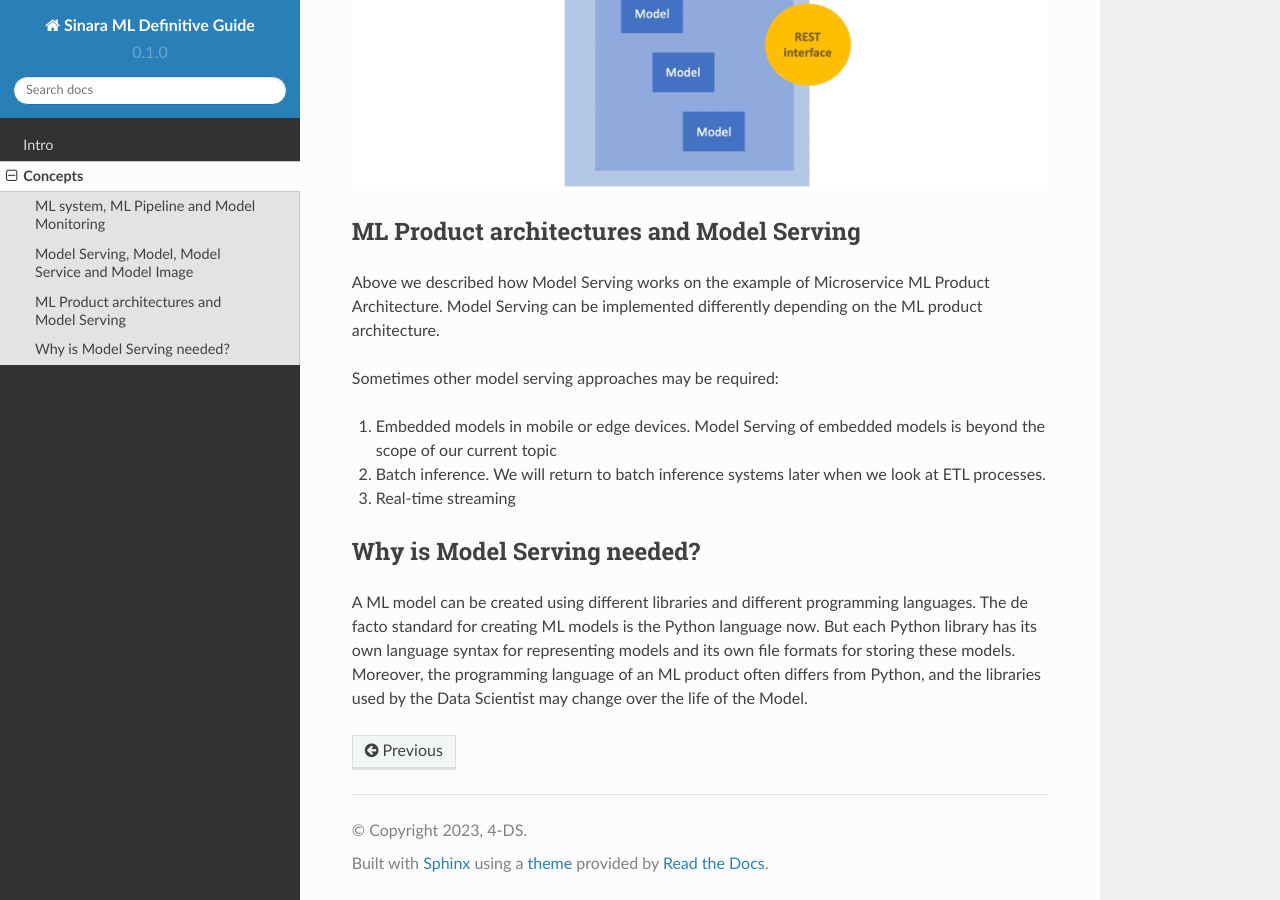
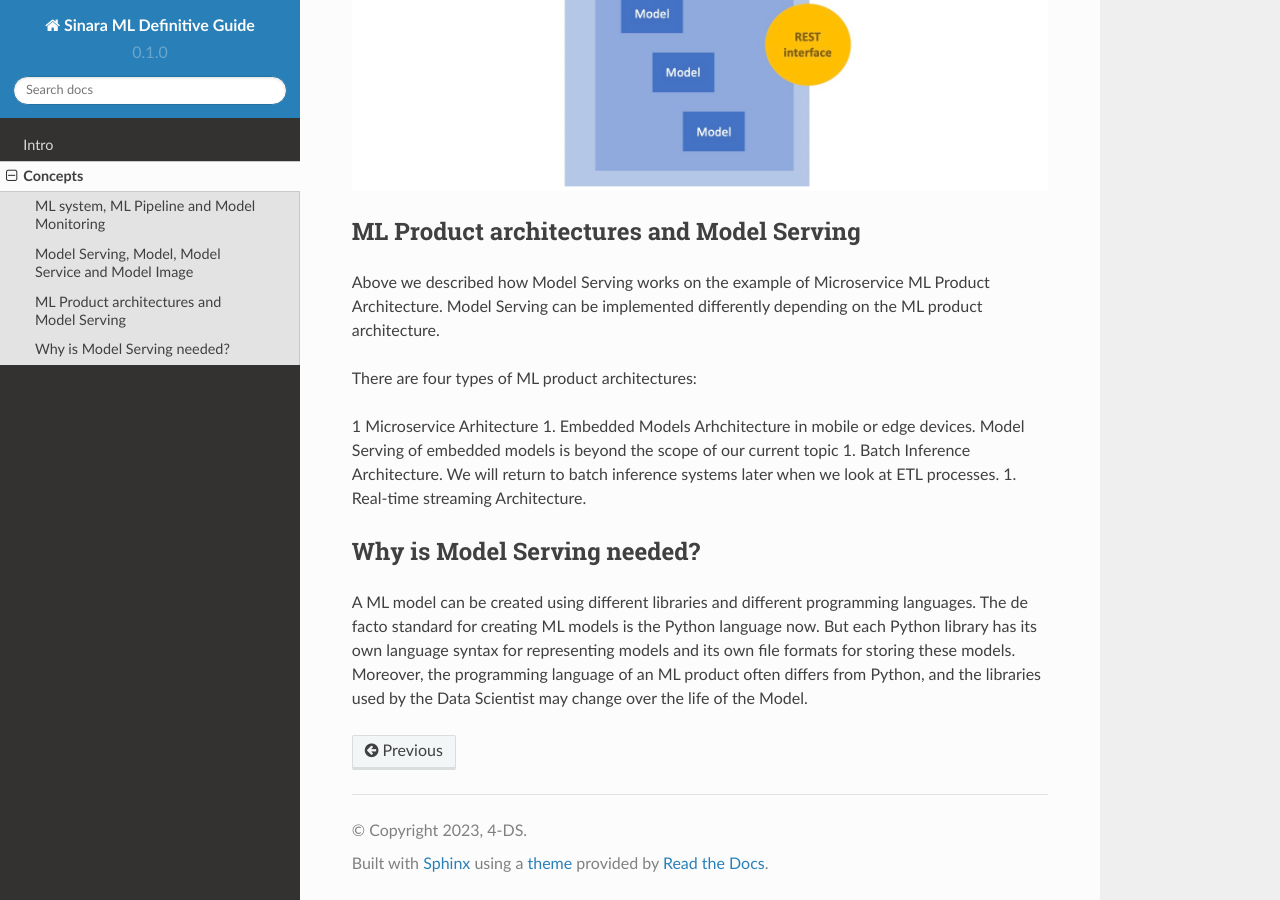
Before and after one commit to 4-DS/SinaraML-Def-Guide, a Sphinx documentation site: the page built from docs/source/concepts.rst, in a window 1280 px wide and 900 px high, scrolled down 2086 px. Built offline with Sphinx 7.4.7 and the Read the Docs theme 2.0.0, drawn with Linux system fonts in a browser that asks for light colours.

Commit message:
Update concepts.rst

```diff
--- a/docs/source/concepts.rst
+++ b/docs/source/concepts.rst
@@ -39,12 +39,12 @@ ML Product architectures and Model Serving
 
 Above we described how Model Serving works on the example of Microservice ML Product Architecture. Model Serving can be implemented differently depending on the ML product architecture.
 
+There are four types of ML product architectures:
 
-Sometimes other model serving approaches may be required:
-
-1. Embedded models in mobile or edge devices. Model Serving of embedded models is beyond the scope of our current topic
-2. Batch inference. We will return to batch inference systems later when we look at ETL processes.
-3. Real-time streaming
+1  Microservice Arhitecture
+1. Embedded Models Arhchitecture in mobile or edge devices. Model Serving of embedded models is beyond the scope of our current topic
+1. Batch Inference Architecture. We will return to batch inference systems later when we look at ETL processes.
+1. Real-time streaming Architecture.
 
 Why is Model Serving needed?
 ****************************
```
